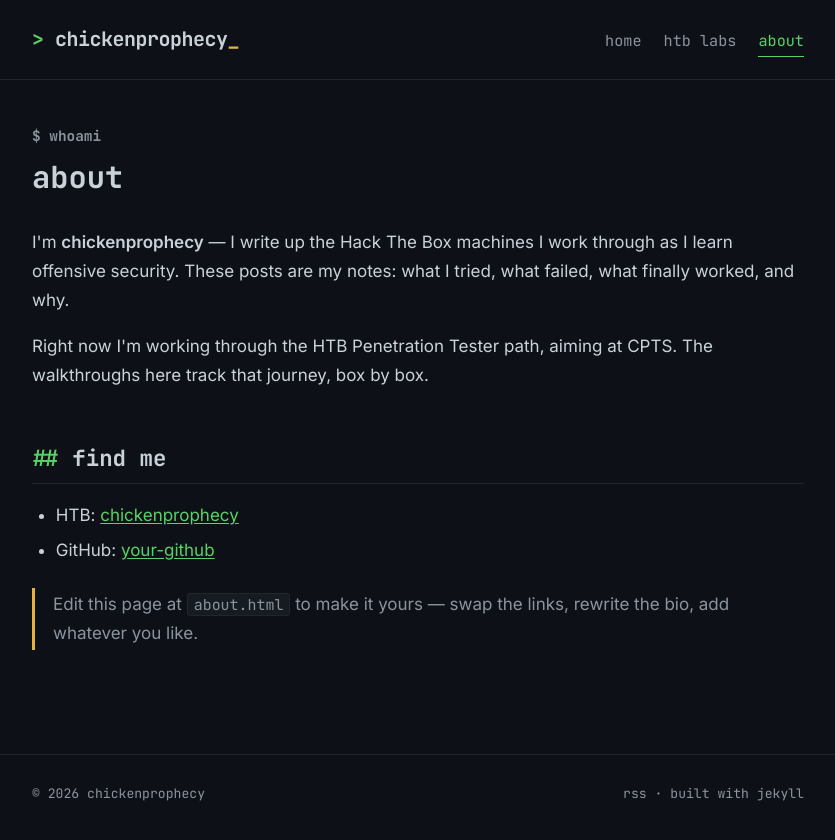
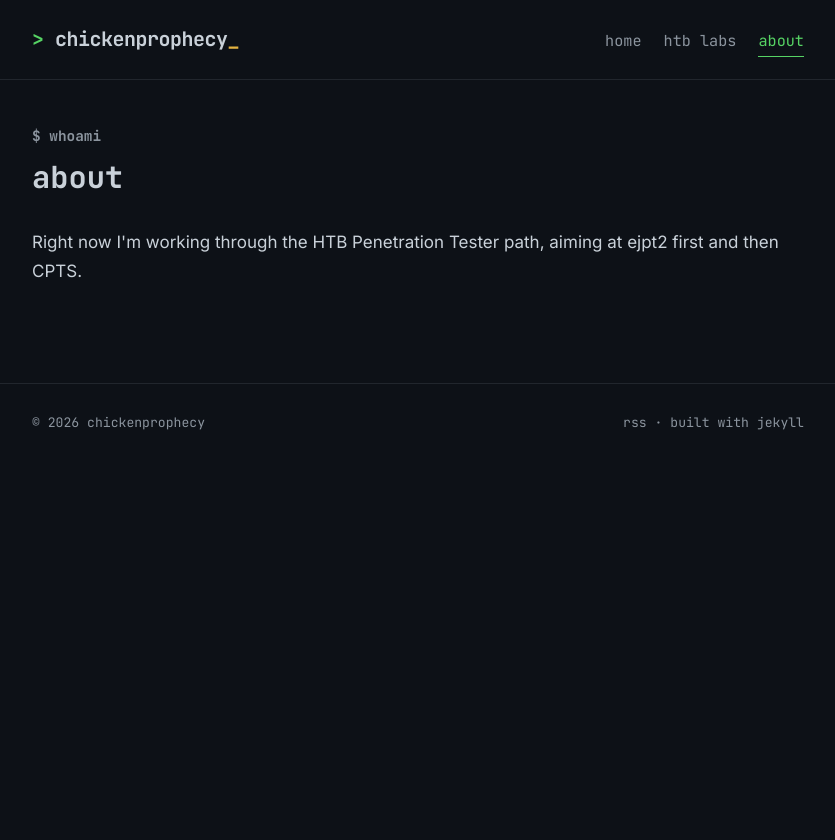
Before and after one commit to avrastefania/blog, a Jekyll site: the page built from about.html, in a window 1280 px wide. Shown: the top 840 px of the page, without its empty margins (222-1057 px from the left). Built offline with Jekyll 4.4.1, drawn with Linux system fonts in a browser that asks for light colours.

Commit message:
Update about.html

```diff
--- a/about.html
+++ b/about.html
@@ -7,26 +7,15 @@ permalink: /about/
   <div class="wrap">
     <h1>about</h1>
     <div class="content">
-      <p>
-        I'm <strong>chickenprophecy</strong> — I write up the Hack The Box machines
-        I work through as I learn offensive security. These posts are my notes:
-        what I tried, what failed, what finally worked, and why.
-      </p>
+
       <p>
         Right now I'm working through the HTB Penetration Tester path, aiming at
-        CPTS. The walkthroughs here track that journey, box by box.
+        ejpt2 first and then CPTS.
       </p>
 
-      <h2>find me</h2>
-      <ul>
-        <li>HTB: <a href="https://app.hackthebox.com/profile/" target="_blank" rel="noopener">chickenprophecy</a></li>
-        <li>GitHub: <a href="https://github.com/" target="_blank" rel="noopener">your-github</a></li>
-      </ul>
 
-      <blockquote>
-        Edit this page at <code>about.html</code> to make it yours — swap the links,
-        rewrite the bio, add whatever you like.
-      </blockquote>
+
+
     </div>
   </div>
 </section>
```
